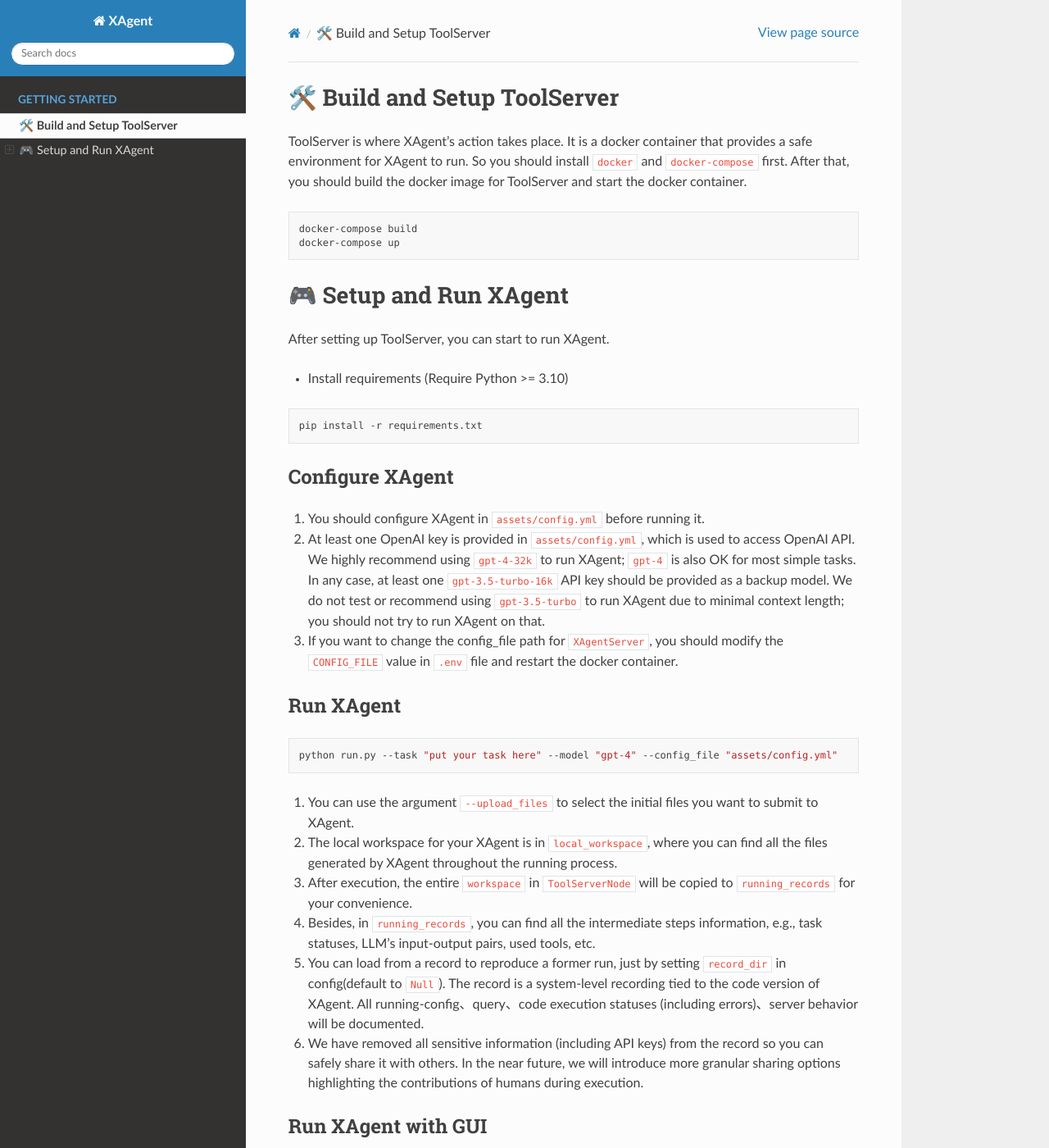
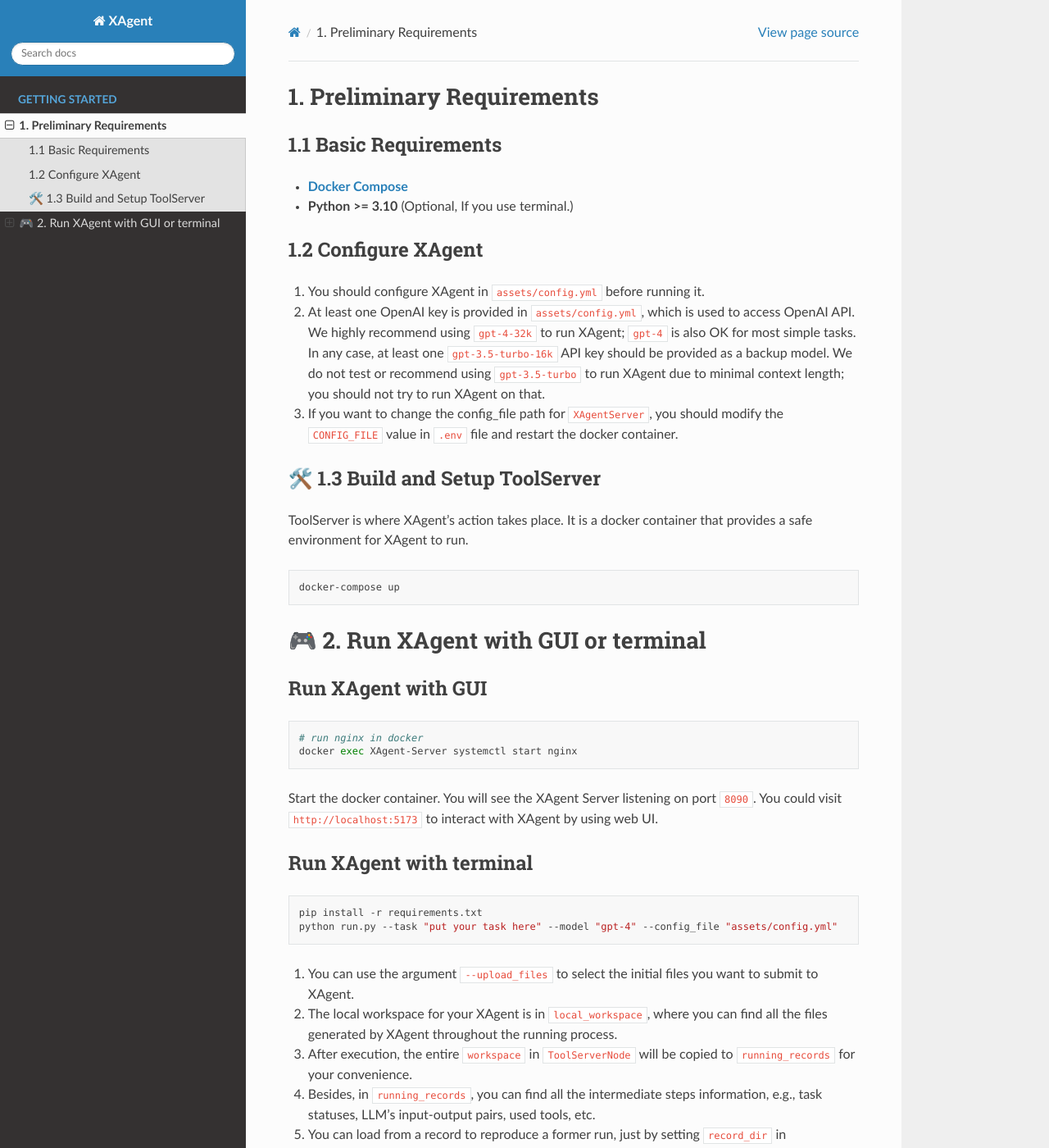
Before and after one commit to OpenBMB/XAgent-doc, a Sphinx documentation site: the page built from docs/source/XAgent/Quickstart.md, in a window 1280 px wide and 1400 px high. Shown: the whole window at 82% size. Built offline with Sphinx 7.4.7 and the Read the Docs theme 2.0.0, drawn with Linux system fonts in a browser that asks for light colours; some of the changed text lies outside the part shown.

Commit message:
临时提交

````diff
--- a/docs/source/XAgent/Quickstart.md
+++ b/docs/source/XAgent/Quickstart.md
@@ -1,23 +1,11 @@
+## 1. Preliminary Requirements
 
-# 🛠️ Build and Setup ToolServer
+### 1.1 Basic Requirements
 
-ToolServer is where XAgent's action takes place. It is a docker container that provides a safe environment for XAgent to run.
-So you should install `docker` and `docker-compose` first.
-After that, you should build the docker image for ToolServer and start the docker container.
-```bash
-docker-compose build
-docker-compose up
-```
+-  **[Docker Compose](https://docs.docker.com/compose/install/)**
+- **Python >= 3.10** (Optional, If you use terminal.)
 
-# 🎮 Setup and Run XAgent
-
-After setting up ToolServer, you can start to run XAgent.
-- Install requirements (Require Python >= 3.10)
-```bash
-pip install -r requirements.txt
-```
-
-## Configure XAgent
+### 1.2 Configure XAgent
 
 1. You should configure XAgent in `assets/config.yml` before running it.
 2. At least one OpenAI key is provided in `assets/config.yml`, which is used to access OpenAI API.
@@ -26,10 +14,30 @@
 We do not test or recommend using `gpt-3.5-turbo` to run XAgent due to minimal context length; you should not try to run XAgent on that.
 3. If you want to change the config_file path for `XAgentServer`, you should modify the `CONFIG_FILE` value in `.env` file and restart the docker container.
 
+### 🛠️ 1.3 Build and Setup ToolServer
 
-## Run XAgent
+ToolServer is where XAgent's action takes place. It is a docker container that provides a safe environment for XAgent to run.
+```bash
+docker-compose up
+```
+
+## 🎮 2. Run XAgent with GUI or terminal
+
+### Run XAgent with GUI
 
 ```bash
+# run nginx in docker
+docker exec XAgent-Server systemctl start nginx
+```
+Start the docker container.
+You will see the XAgent Server listening on port `8090`.
+You could visit `http://localhost:5173` to interact with XAgent by using web UI.
+
+
+### Run XAgent with terminal
+
+```bash
+pip install -r requirements.txt
 python run.py --task "put your task here" --model "gpt-4" --config_file "assets/config.yml"
 ```
 1. You can use the argument `--upload_files` to select the initial files you want to submit to XAgent.
@@ -43,17 +51,3 @@
 5. You can load from a record to reproduce a former run, just by setting `record_dir` in config(default to `Null`). The record is a system-level recording tied to the code version of XAgent. All running-config、query、code execution statuses (including errors)、server behavior will be documented.
 
 6. We have removed all sensitive information (including API keys) from the record so you can safely share it with others. In the near future, we will introduce more granular sharing options highlighting the contributions of humans during execution.
-
-
-## Run XAgent with GUI
-
-```bash
-
-# run nginx in docker
-docker exec XAgent-Server systemctl start nginx
-```
-Build the docker image for XAgent-Server and start the docker container.
-You will see the XAgent Server listening on port `8090`.
-You could visit `http://localhost:5173` to interact with XAgent by using web UI.
-
-<div><a id="Demo"></a></div>
````
